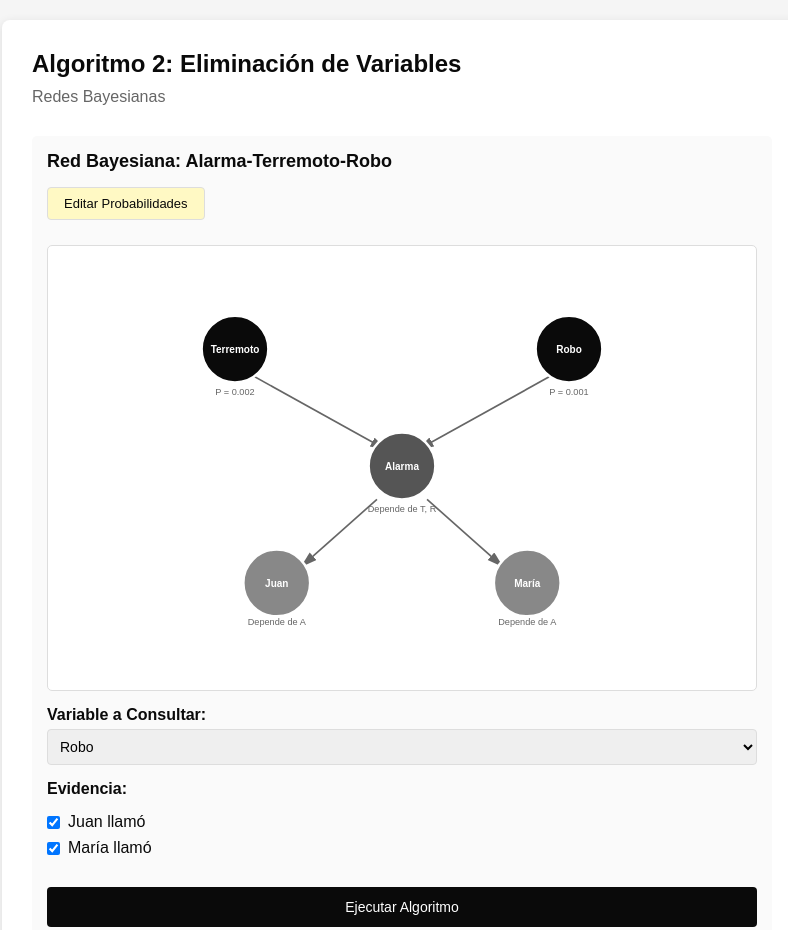
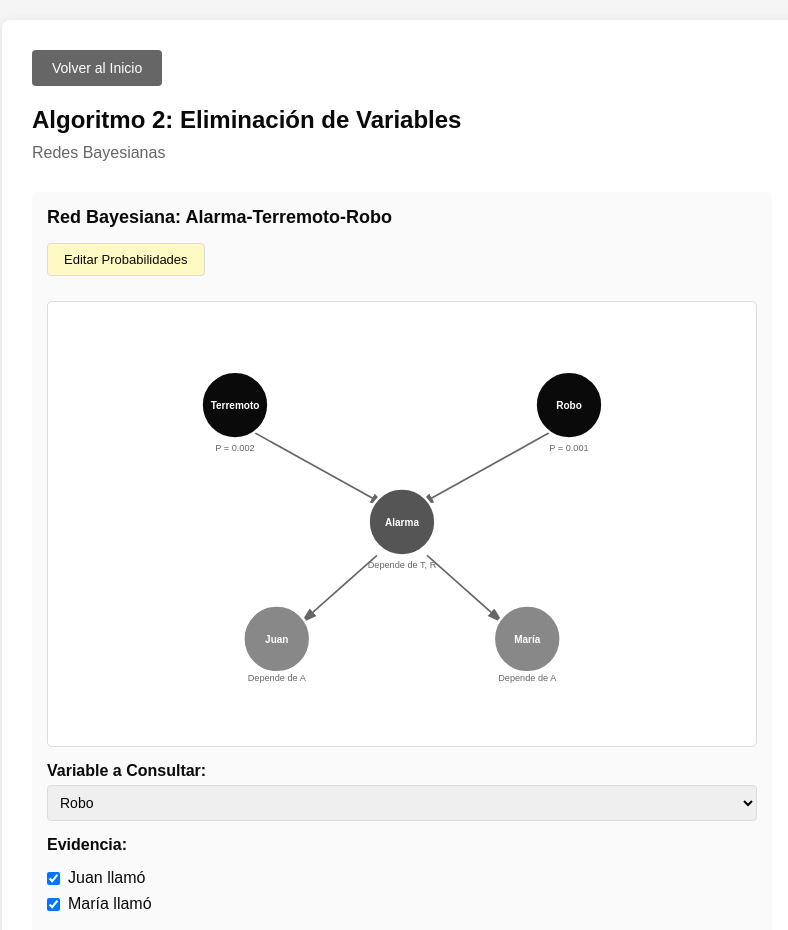
Before and after one commit to FabianAyala1903353g/Proyecto_Modelos_Probabilistas, a plain HTML site: page RBAlgoritmoEliminacion.html in a window 1280 px wide. Shown: the top 930 px of the page, without its empty margins (238-1026 px from the left). Drawn offline with Linux system fonts and the light colour scheme.

Commit message:
Boton volver inicio RB

```diff
--- a/RBAlgoritmoEliminacion.html
+++ b/RBAlgoritmoEliminacion.html
@@ -35,6 +35,21 @@
         .subtitle {
             color: #666;
             margin-bottom: 30px;
+        }
+
+        .btn-back {
+            display: inline-block;
+            padding: 10px 20px;
+            background: #666;
+            color: white;
+            text-decoration: none;
+            border-radius: 4px;
+            font-size: 14px;
+            margin-bottom: 20px;
+        }
+
+        .btn-back:hover {
+            background: #555;
         }
 
         .section {
@@ -284,8 +299,11 @@
 </head>
 <body>
     <div class="container">
+        <a href="index.html" class="btn-back">Volver al Inicio</a>
+
         <h1>Algoritmo 2: Eliminación de Variables</h1>
         <p class="subtitle">Redes Bayesianas</p>
+
         <div class="section">
             <h2>Red Bayesiana: Alarma-Terremoto-Robo</h2>
 
```
Also changed, not shown: CMVisualizacion.html (+2 -9 lines), RBAlgoritmoEnumeración.html (+17 -0 lines).
